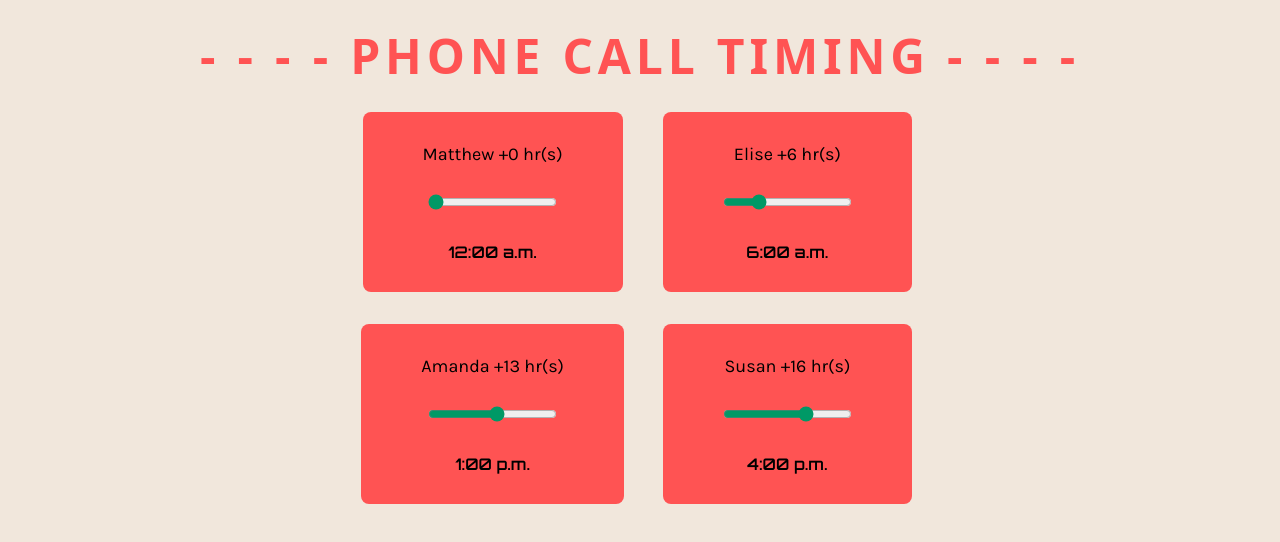
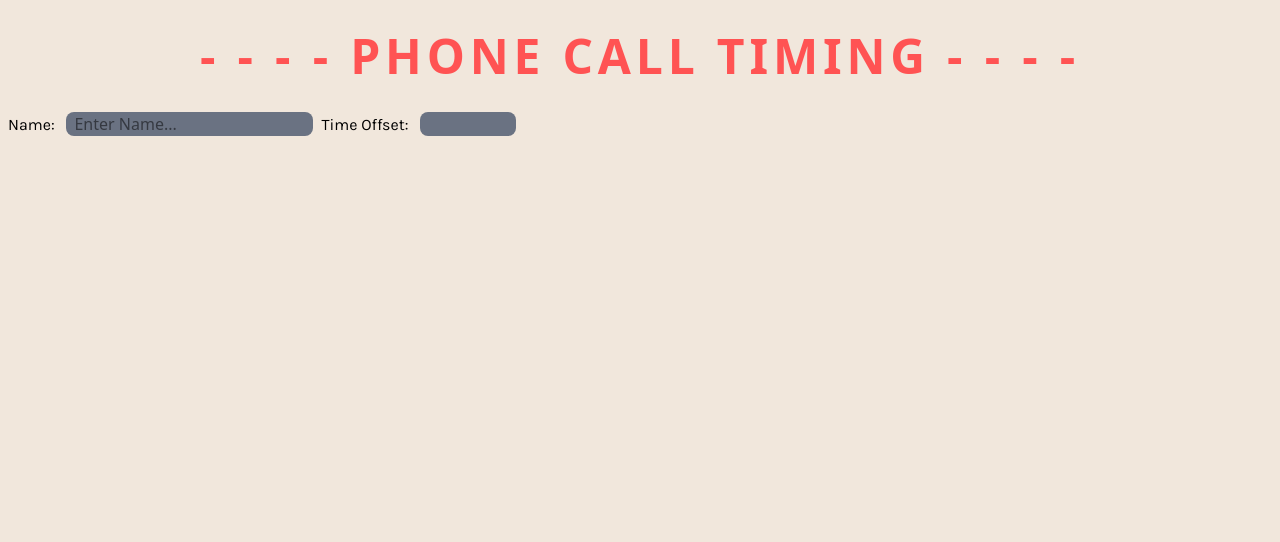
Before and after one commit to Swusan/PhoneCallTiming, a React (Vite) app: page / in a window 1280 px wide. Shown: the top 542 px of the page. Built offline with nearby package versions, Linux system fonts and the light colour scheme; a web font is replaced by a local one.

Commit message:
Added Text Boxes for Input Customization

```diff
--- a/src/App.tsx
+++ b/src/App.tsx
@@ -1,5 +1,5 @@
 import './App.css'
-import type {ChangeEventHandler} from "react";
+import type {ChangeEvent, ChangeEventHandler, FormEventHandler} from "react";
 import {useState} from "react";
 
 type TimeSlotProps = {
@@ -32,6 +32,7 @@ function TimeSlot({name, timeDifference, sliderVal, timeString, handleChange}: T
 
 function TimeSlotBoard() {
     const [currentTime, setCurrentTime] = useState(0)
+    const [currentOffsetInput, setCurrentOffsetInput] = useState<number | string>("");
 
     function toLocalTime(base: number, offset: number): number {
         return (base + offset * 60 + 1440) % 1440
@@ -65,39 +66,43 @@ function TimeSlotBoard() {
         setCurrentTime(fromLocalTime(adjustedValue, timeDiff))
     }
 
+    const handleOffsetInput = (e: ChangeEvent<HTMLInputElement>) => {
+        const numVal = Number(e.target.value)
+
+        if (!isNaN(numVal) && numVal > Number(e.target.max)) {
+            setCurrentOffsetInput(23);
+        } else if (!isNaN(numVal) && numVal < Number(e.target.min)) {
+            setCurrentOffsetInput(0);
+        }
+    };
+
     return (
         <>
-            <div className="grid place-items-center">
-                <div className="grid grid-cols-2 grid-rows-2 gap-8 place-items-center">
-                    <TimeSlot
-                        name={"Matthew"}
-                        timeDifference={0}
-                        sliderVal={toLocalTime(currentTime, 0)}
-                        timeString={getTime(toLocalTime(currentTime, 0))}
-                        handleChange={changeTime(0)}
+            <div className="flex items-center">
+                <div>
+                    <label className="font-karla px-2" htmlFor="fname">Name: </label>
+                    <input
+                        className="bg-gray-500 rounded-lg px-2"
+                        type="text"
+                        id="fname"
+                        placeholder="Enter Name..."
                     />
+                    <label className="font-karla px-2" htmlFor="fnum">Time Offset: </label>
+                    <input
+                        className="bg-gray-500 px-2 rounded-lg"
+                        type="number"
+                        value = {currentOffsetInput}
+                        min="0"
+                        max="23"
+                        onChange={(e) => setCurrentOffsetInput(e.target.value)}
+                        onBlur={handleOffsetInput}
+                        id="fnum"
+                    />
+                </div>
+                <div className="grid place-items-center">
+                    <div className="grid grid-cols-2 gap-8 place-items-center">
 
-                    <TimeSlot
-                        name={"Elise"}
-                        timeDifference={6}
-                        sliderVal={toLocalTime(currentTime, 6)}
-                        timeString={getTime(toLocalTime(currentTime, 6))}
-                        handleChange={changeTime(6)}
-                    />
-                    <TimeSlot
-                        name={"Amanda"}
-                        timeDifference={13}
-                        sliderVal={toLocalTime(currentTime, 13)}
-                        timeString={getTime(toLocalTime(currentTime, 13))}
-                        handleChange={changeTime(13)}
-                    />
-                    <TimeSlot
-                        name={"Susan"}
-                        timeDifference={16}
-                        sliderVal={toLocalTime(currentTime, 16)}
-                        timeString={getTime(toLocalTime(currentTime, 16))}
-                        handleChange={changeTime(16)}
-                    />
+                    </div>
                 </div>
             </div>
         </>
```
